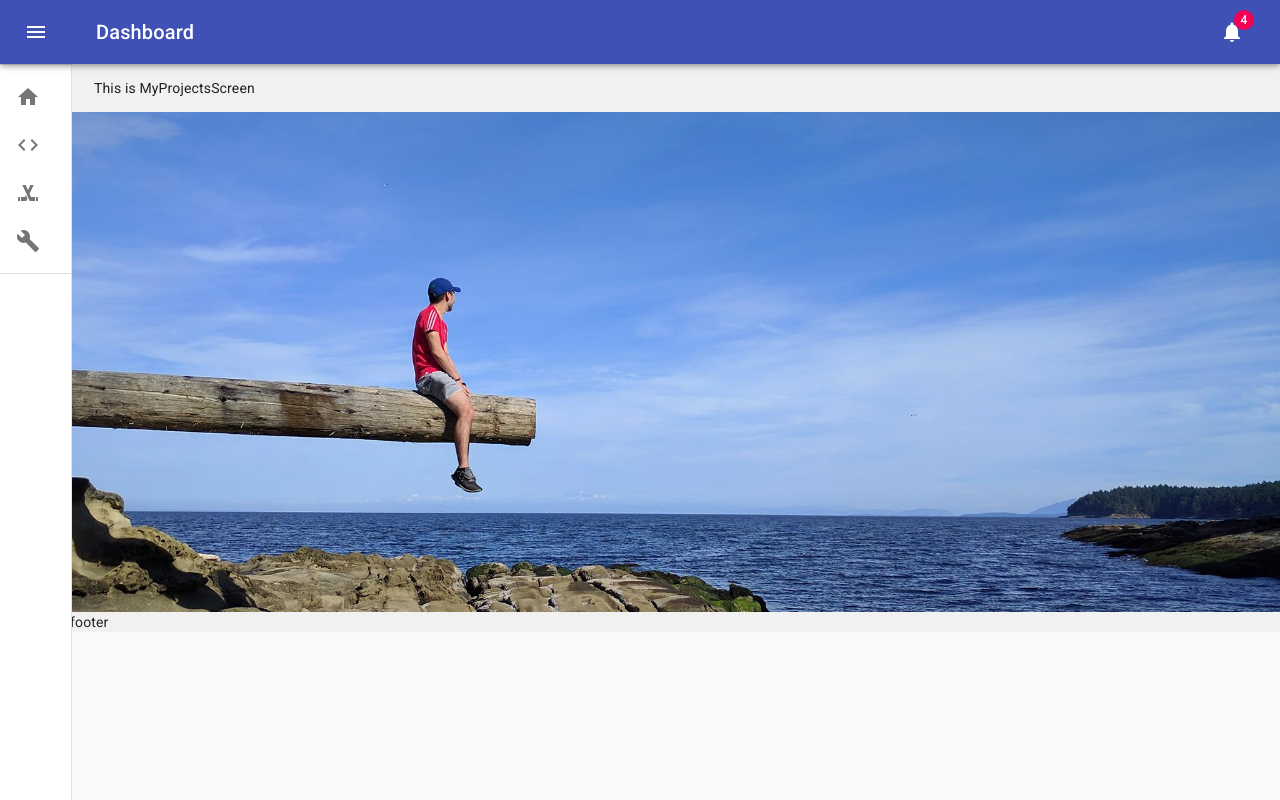
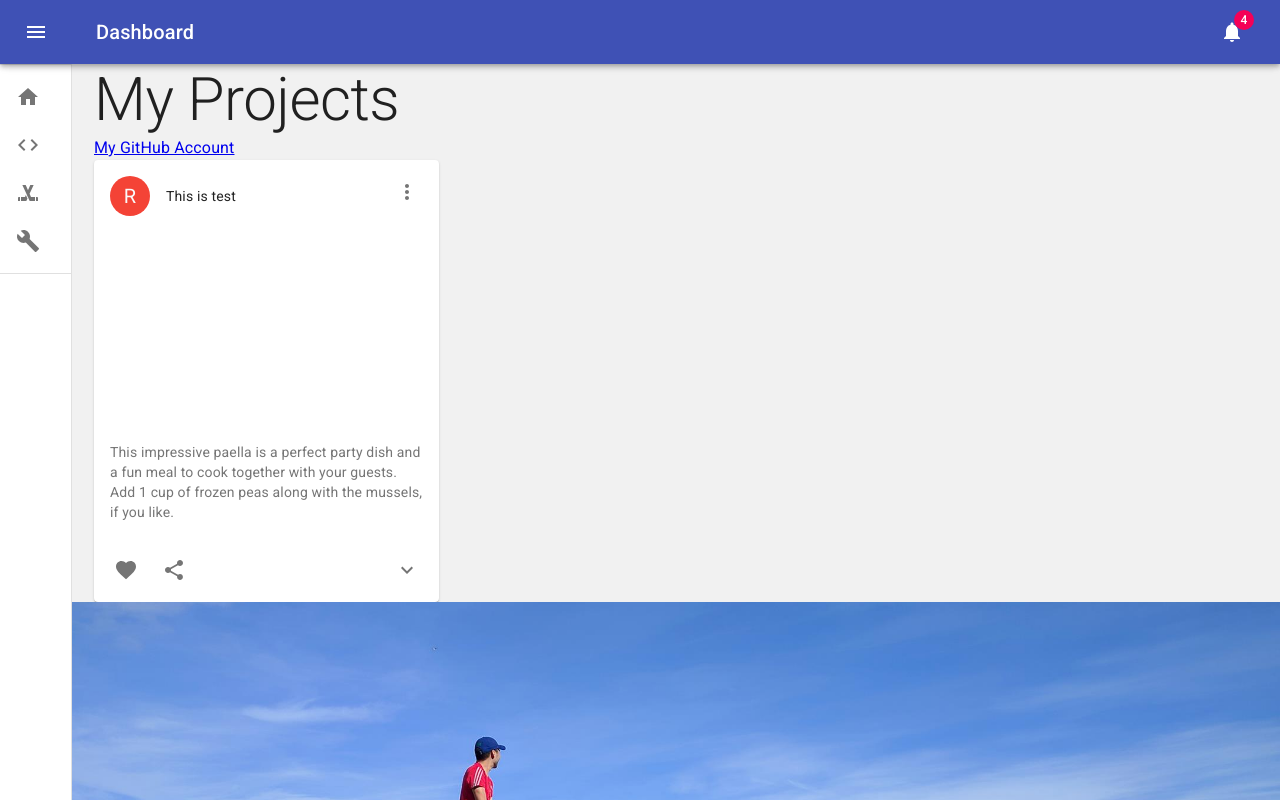
Before and after one commit to LucMurakami/lucmurakami-website-frontend, a React (Create React App) app: page /MyProjects in a window 1280 px wide. Shown: the top 800 px of the page. Built offline with nearby package versions, Linux system fonts and the light colour scheme.

Commit message:
Updating Project Screen

```diff
--- /dev/null
+++ b/src/Components/ComplexCard.js
@@ -0,0 +1,126 @@
+import React from 'react';
+import { makeStyles } from '@material-ui/core/styles';
+import clsx from 'clsx';
+import Card from '@material-ui/core/Card';
+import CardHeader from '@material-ui/core/CardHeader';
+import CardMedia from '@material-ui/core/CardMedia';
+import CardContent from '@material-ui/core/CardContent';
+import CardActions from '@material-ui/core/CardActions';
+import Collapse from '@material-ui/core/Collapse';
+import Avatar from '@material-ui/core/Avatar';
+import IconButton from '@material-ui/core/IconButton';
+import Typography from '@material-ui/core/Typography';
+import { red } from '@material-ui/core/colors';
+import FavoriteIcon from '@material-ui/icons/Favorite';
+import ShareIcon from '@material-ui/icons/Share';
+import ExpandMoreIcon from '@material-ui/icons/ExpandMore';
+import MoreVertIcon from '@material-ui/icons/MoreVert';
+
+const useStyles = makeStyles((theme) => ({
+  root: {
+    maxWidth: 345,
+  },
+  media: {
+    height: 0,
+    paddingTop: '56.25%', // 16:9
+  },
+  expand: {
+    transform: 'rotate(0deg)',
+    marginLeft: 'auto',
+    transition: theme.transitions.create('transform', {
+      duration: theme.transitions.duration.shortest,
+    }),
+  },
+  expandOpen: {
+    transform: 'rotate(180deg)',
+  },
+  avatar: {
+    backgroundColor: red[500],
+  },
+}));
+
+const ComplexCard = ({data: {title, date, imagePath, }}) => {
+  const classes = useStyles();
+  const [expanded, setExpanded] = React.useState(false);
+
+  const handleExpandClick = () => {
+    setExpanded(!expanded);
+  };
+
+  return (
+    <Card className={classes.root}>
+      <CardHeader
+        avatar={
+          <Avatar aria-label="recipe" className={classes.avatar}>
+            R
+          </Avatar>
+        }
+        action={
+          <IconButton aria-label="settings">
+            <MoreVertIcon />
+          </IconButton>
+        }
+        title={title}
+        subheader={date}
+      />
+      <CardMedia
+        className={classes.media}
+        image={imagePath}
+        title="Paella dish"
+      />
+      <CardContent>
+        <Typography variant="body2" color="textSecondary" component="p">
+          This impressive paella is a perfect party dish and a fun meal to cook together with your
+          guests. Add 1 cup of frozen peas along with the mussels, if you like.
+        </Typography>
+      </CardContent>
+      <CardActions disableSpacing>
+        <IconButton aria-label="add to favorites">
+          <FavoriteIcon />
+        </IconButton>
+        <IconButton aria-label="share">
+          <ShareIcon />
+        </IconButton>
+        <IconButton
+          className={clsx(classes.expand, {
+            [classes.expandOpen]: expanded,
+          })}
+          onClick={handleExpandClick}
+          aria-expanded={expanded}
+          aria-label="show more"
+        >
+          <ExpandMoreIcon />
+        </IconButton>
+      </CardActions>
+      <Collapse in={expanded} timeout="auto" unmountOnExit>
+        <CardContent>
+          <Typography paragraph>Method:</Typography>
+          <Typography paragraph>
+            Heat 1/2 cup of the broth in a pot until simmering, add saffron and set aside for 10
+            minutes.
+          </Typography>
+          <Typography paragraph>
+            Heat oil in a (14- to 16-inch) paella pan or a large, deep skillet over medium-high
+            heat. Add chicken, shrimp and chorizo, and cook, stirring occasionally until lightly
+            browned, 6 to 8 minutes. Transfer shrimp to a large plate and set aside, leaving chicken
+            and chorizo in the pan. Add pimentón, bay leaves, garlic, tomatoes, onion, salt and
+            pepper, and cook, stirring often until thickened and fragrant, about 10 minutes. Add
+            saffron broth and remaining 4 1/2 cups chicken broth; bring to a boil.
+          </Typography>
+          <Typography paragraph>
+            Add rice and stir very gently to distribute. Top with artichokes and peppers, and cook
+            without stirring, until most of the liquid is absorbed, 15 to 18 minutes. Reduce heat to
+            medium-low, add reserved shrimp and mussels, tucking them down into the rice, and cook
+            again without stirring, until mussels have opened and rice is just tender, 5 to 7
+            minutes more. (Discard any mussels that don’t open.)
+          </Typography>
+          <Typography>
+            Set aside off of the heat to let rest for 10 minutes, and then serve.
+          </Typography>
+        </CardContent>
+      </Collapse>
+    </Card>
+  );
+}
+
+export default ComplexCard;
--- a/src/Views/Home/HomeScreen.js
+++ b/src/Views/Home/HomeScreen.js
@@ -41,10 +41,10 @@
           spacing={2}
         >
           <Grid key={0} item xs={12} md={6} >
-            <Typography variant="h2">Who Am I?</Typography>
+            <Typography variant="h2">About Me</Typography>
             <Typography>
-              Hi! My name is Luc Murakami and I am a student currently studying
-              at BCIT in the CST program. Curious in nature, and relentless in
+              Hi! My name is Luc Murakami and I am a new grad of the BCIT CST
+              program. Curious in nature, and relentless in
               my work ethic, I want to learn everything there is to know about
               the technology field and cut out my own, unique path.
             </Typography>
--- a/src/Views/MyProjects/MyProjectsScreen.js
+++ b/src/Views/MyProjects/MyProjectsScreen.js
@@ -1,16 +1,24 @@
 import React from "react";
-import { Container, makeStyles } from "@material-ui/core";
+import { Container, makeStyles, Typography } from "@material-ui/core";
+
+import ComplexCard from "../../Components/ComplexCard";
 
 const useStyles = makeStyles((theme) => ({
   appBarSpacer: theme.mixins.toolbar,
 }));
 
-const MyProjectsScreen = () => {
+const MyProjectsScreen = ({data}) => {
   const classes = useStyles();
   return (
     <Container>
       <div className={classes.appBarSpacer} />
-      <p>This is MyProjectsScreen</p>
+      <Typography variant="h2">My Projects</Typography>
+      <a href="https://github.com/LucMurakami">
+        <Typography>My GitHub Account</Typography>
+      </a>
+      {data.map((project) => {
+        return <ComplexCard data={project} />;
+      })}
     </Container>
   );
 };
--- a/src/Views/MyProjects/index.js
+++ b/src/Views/MyProjects/index.js
@@ -1,10 +1,14 @@
-import React from 'react';
-import MyProjectsScreen from './MyProjectsScreen'
+import React from "react";
+import MyProjectsScreen from "./MyProjectsScreen";
 
 const MyProjects = () => {
-  return (
-    <MyProjectsScreen />
-  )
-}
+  const data = [
+    {
+      title: "This is test",
+      imagePath: "/",
+    },
+  ];
+  return <MyProjectsScreen data={data} />;
+};
 
 export default MyProjects;
```
Also changed, not shown: 1 other file (tests, documents, lock files or other folders).
